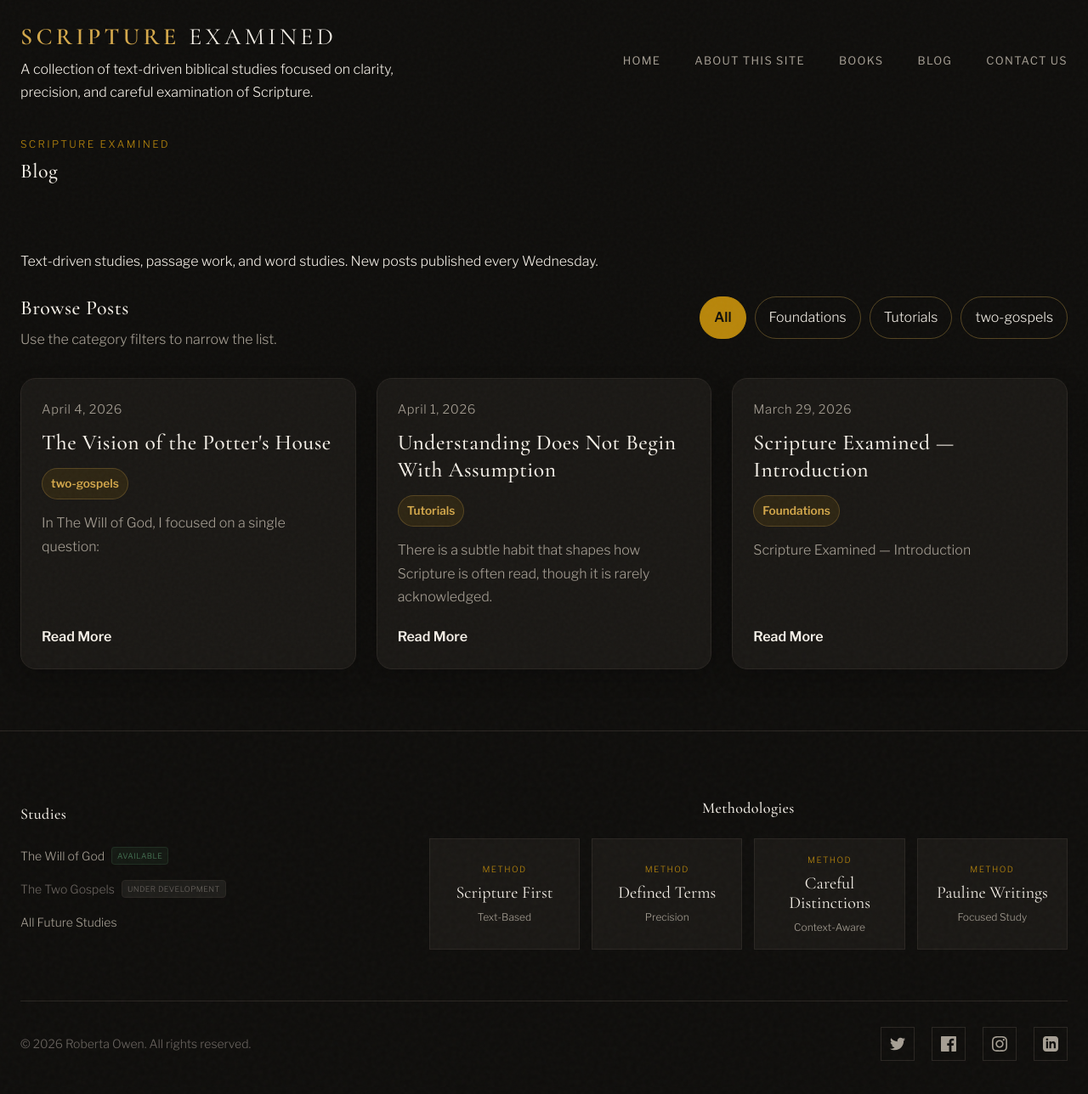
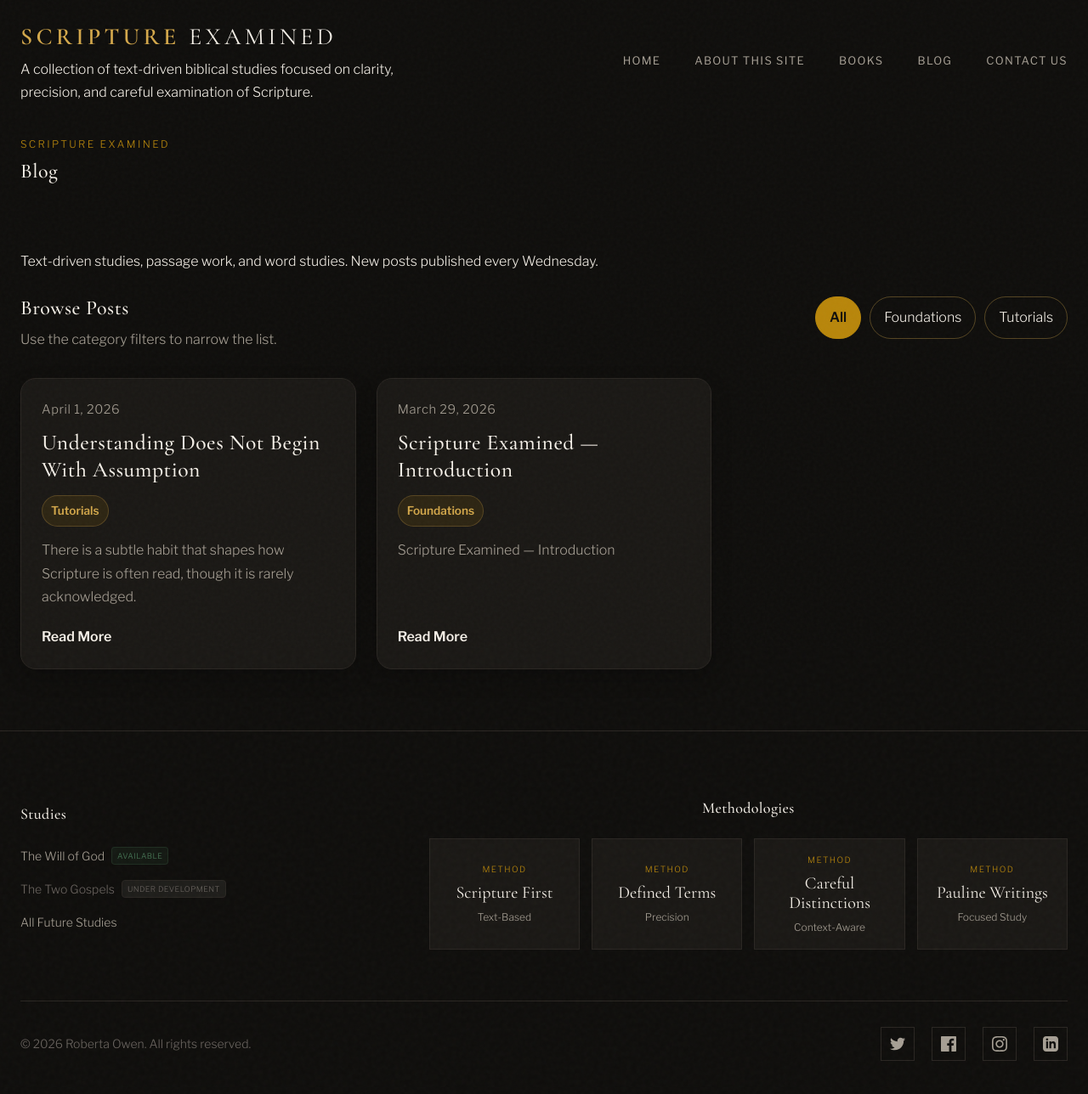
Before and after one commit to ScriptureExamined/PaulineEpistles, a Jekyll site: the page built from blog.html, in a window 1280 px wide and 1289 px high. Shown: the whole window at 85% size. Built offline with Jekyll 4.4.1, drawn with Linux system fonts in a browser that asks for light colours.

Commit message:
Update blog.html

```diff
--- a/blog.html
+++ b/blog.html
@@ -17,11 +17,16 @@ permalink: /blog/
 
 <section class="blog-page-section">
   <div class="container">
-    {% assign sorted_posts = site.posts %} {% assign all_categories = "" |
-    split: "" %} {% for post in sorted_posts %} {% for category in
-    post.categories %} {% assign all_categories = all_categories | push:
-    category %} {% endfor %} {% endfor %} {% assign unique_categories =
-    all_categories | uniq | sort %}
+    {% assign sorted_posts = site.posts %}
+    {% assign all_categories = "" | split: "" %}
+    {% for post in sorted_posts %}
+      {% unless post.category == "two-gospels" %}
+        {% for category in post.categories %}
+          {% assign all_categories = all_categories | push: category %}
+        {% endfor %}
+      {% endunless %}
+    {% endfor %}
+    {% assign unique_categories = all_categories | uniq | sort %}
 
     <div class="blog-toolbar">
       <div class="blog-toolbar-left">
@@ -46,7 +51,9 @@ permalink: /blog/
     </div>
 
     <div class="blog-posts-grid" id="blogPostsGrid">
-      {% for post in sorted_posts %} {% assign category_slugs = "" %} {% for
+      {% for post in sorted_posts %}
+      {% if post.category != "two-gospels" %}
+      {% assign category_slugs = "" %} {% for
       category in post.categories %} {% assign category_slugs = category_slugs |
       append: category | slugify | append: " " %} {% endfor %}
 
@@ -74,6 +81,7 @@ permalink: /blog/
           </a>
         </div>
       </article>
+      {% endif %}
       {% endfor %}
     </div>
 
```
